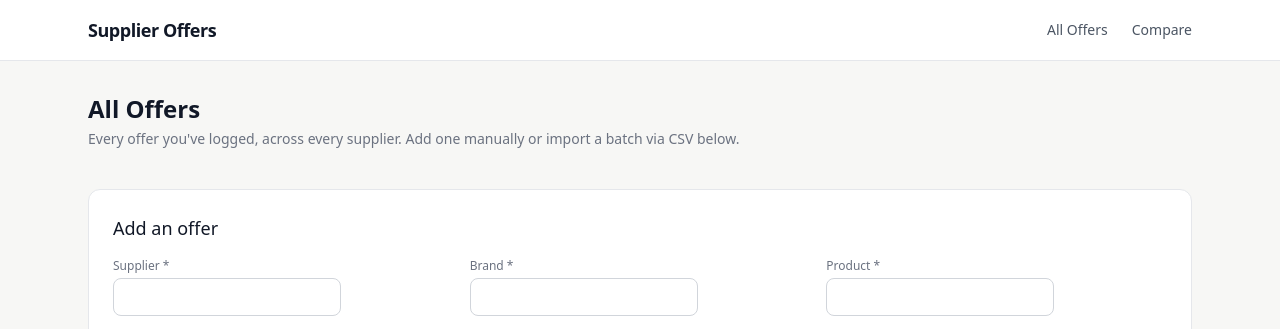
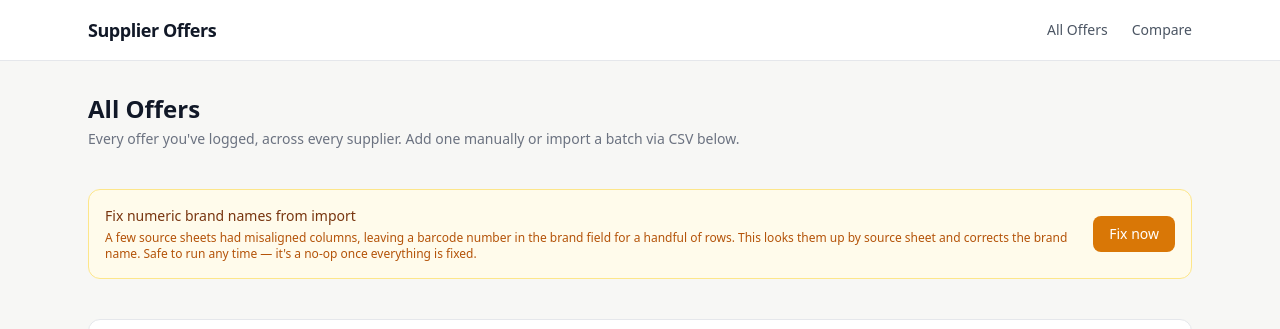
Before and after one commit to mbulilete-blip/supplier-offers, a Next.js app: page / in a window 1280 px wide. Shown: the top 329 px of the page. Built offline with nearby package versions, Linux system fonts and the light colour scheme; no server answers; the database is empty.

Commit message:
Fix numeric brand values left over from misaligned import columns

```diff
--- /dev/null
+++ b/app/api/admin/fix-brands/route.ts
@@ -0,0 +1,13 @@
+import { NextResponse } from "next/server";
+import { fixNumericBrands } from "@/lib/db";
+
+export const dynamic = "force-dynamic";
+export const maxDuration = 60;
+
+// One-off maintenance endpoint: repairs offer rows whose "brand" field was
+// accidentally set to a barcode number during the bulk import (a few source
+// sheets had misaligned columns). Idempotent - safe to call again.
+export async function POST() {
+  const result = await fixNumericBrands();
+  return NextResponse.json(result);
+}
--- a/app/page.tsx
+++ b/app/page.tsx
@@ -184,6 +184,24 @@ export default function DashboardPage() {
     setCsvText(text);
   };
 
+  const [fixingBrands, setFixingBrands] = useState(false);
+  const [fixResult, setFixResult] = useState<{ fixed: number; brands: string[] } | null>(null);
+
+  const handleFixBrands = async () => {
+    setFixingBrands(true);
+    setFixResult(null);
+    const res = await fetch("/api/admin/fix-brands", { method: "POST" });
+    const data = await res.json();
+    setFixingBrands(false);
+    setFixResult(data);
+    if (data.fixed > 0) {
+      load();
+      fetch("/api/brands")
+        .then((r) => r.json())
+        .then((d) => setBrands(Array.isArray(d) ? d : []));
+    }
+  };
+
   return (
     <div className="space-y-10">
       <section>
@@ -192,6 +210,35 @@ export default function DashboardPage() {
           Every offer you&apos;ve logged, across every supplier. Add one manually or import a
           batch via CSV below.
         </p>
+      </section>
+
+      <section className="rounded-xl border border-amber-200 bg-amber-50 p-4">
+        <div className="flex items-center justify-between gap-4">
+          <div>
+            <h2 className="text-sm font-medium text-amber-900">
+              Fix numeric brand names from import
+            </h2>
+            <p className="mt-1 text-xs text-amber-700">
+              A few source sheets had misaligned columns, leaving a barcode number in the brand
+              field for a handful of rows. This looks them up by source sheet and corrects the
+              brand name. Safe to run any time — it&apos;s a no-op once everything is fixed.
+            </p>
+          </div>
+          <button
+            onClick={handleFixBrands}
+            disabled={fixingBrands}
+            className="shrink-0 rounded-lg bg-amber-600 px-4 py-2 text-sm font-medium text-white hover:bg-amber-700 disabled:opacity-50"
+          >
+            {fixingBrands ? "Fixing…" : "Fix now"}
+          </button>
+        </div>
+        {fixResult && (
+          <p className="mt-2 text-xs text-amber-800">
+            {fixResult.fixed > 0
+              ? `Fixed ${fixResult.fixed} offer(s) across brand(s): ${fixResult.brands.join(", ")}.`
+              : "No numeric brand names found — nothing to fix."}
+          </p>
+        )}
       </section>
 
       <section className="rounded-xl border border-gray-200 bg-white p-6">
--- a/lib/db.ts
+++ b/lib/db.ts
@@ -146,6 +146,27 @@ export async function listBrands(): Promise<{ brand: string; count: number }[]>
   return rows.map((r) => ({ brand: r.brand, count: r.count }));
 }
 
+// One-off data-repair helper: a handful of source sheets had misaligned
+// columns during the original import, which left a barcode number sitting
+// in the "brand" field instead of the real brand name. Every imported row
+// stores its origin sheet as "Source: <sheet name>" in `notes`, and that
+// sheet name is what should have been used as the brand — so this rewrites
+// any purely-numeric brand back to the correct sheet-derived name. Safe to
+// run more than once: once no numeric brands remain, it's a no-op.
+export async function fixNumericBrands(): Promise<{ fixed: number; brands: string[] }> {
+  await ensureSchema();
+  const { rows } = await getPool().query(
+    `UPDATE offers
+       SET brand = trim(regexp_replace(notes, '^Source: ', '')),
+           updated_at = now()
+     WHERE brand ~ '^[0-9]+$'
+       AND notes ~ '^Source: '
+     RETURNING brand;`
+  );
+  const brands = Array.from(new Set(rows.map((r) => r.brand as string))).sort();
+  return { fixed: rows.length, brands };
+}
+
 export async function createOffer(input: OfferInput): Promise<Offer> {
   await ensureSchema();
   const { rows } = await getPool().query(
```
